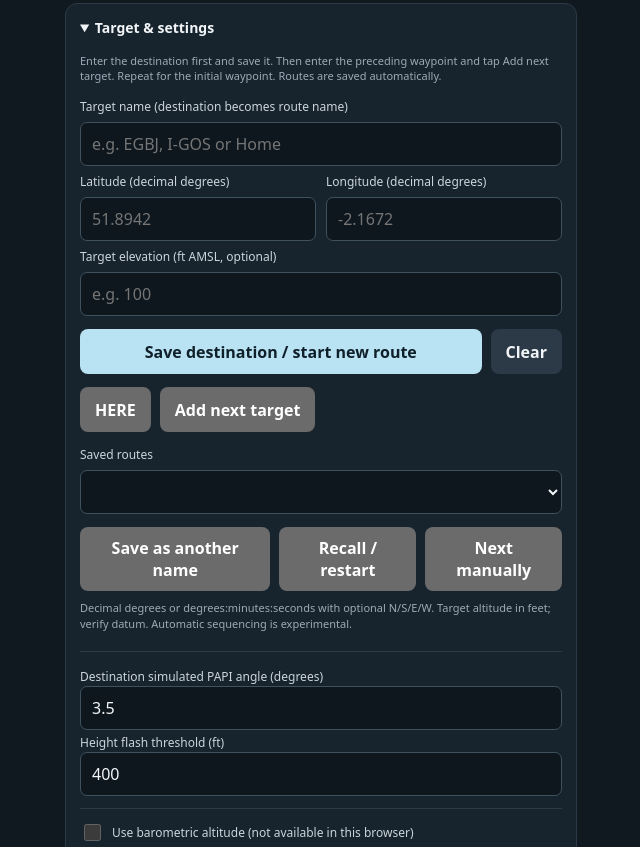
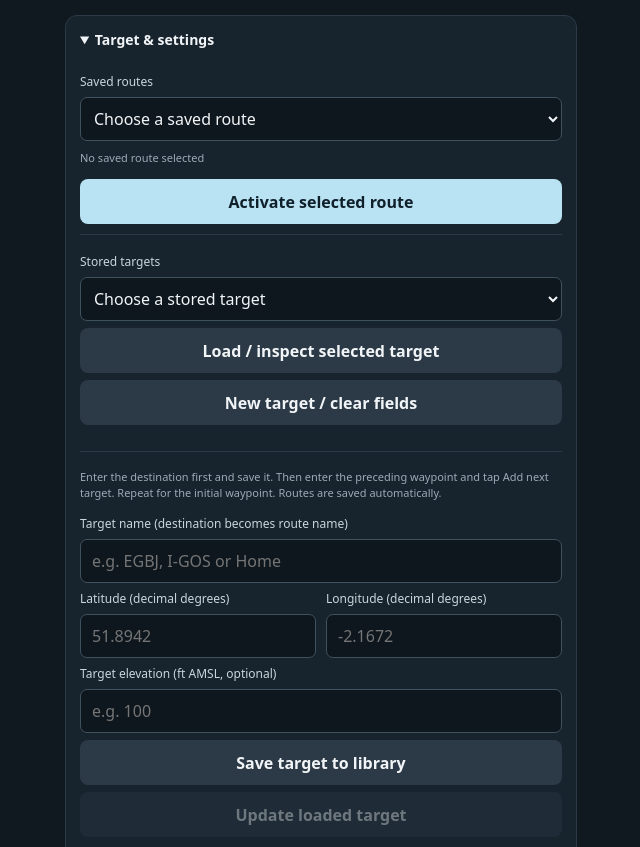
Before and after one commit to angushmac/true-vector, a plain HTML site: page index.html in a window 1280 px wide. Shown: the part 760-1607 px from the top of the page, without its empty margins (319-959 px from the left). Drawn offline with Linux system fonts and the light colour scheme.

Commit message:
Add files via upload

```diff
--- a/app.js
+++ b/app.js
@@ -126,9 +126,19 @@
   }
 
   let route=[], active=0, points=[], saved={}, routeName="";
+  let library=[], editing=null;
+  const sameTarget=(a,b)=>a.name===b.name&&a.lat===b.lat&&a.lon===b.lon&&(a.elevation??null)===(b.elevation??null);
+  function persistLibrary(){localStorage.setItem("tvLibrary",JSON.stringify(library));}
+  function listLibrary(){const old=$("targetLibrary").value;$("targetLibrary").replaceChildren(new Option("Choose a stored target", ""),...library.map((t,i)=>new Option(`${nameOf(t)} | ${t.elevation??"?"} ft | ${t.lat.toFixed(5)}, ${t.lon.toFixed(5)}`,String(i))));$("targetLibrary").value=old;}
+  function addLibrary(t){let i=library.findIndex(x=>sameTarget(x,t));if(i<0){library.push({...t});i=library.length-1;persistLibrary();}listLibrary();return i;}
+  $("loadTarget").onclick=()=>attempt(()=>{if($("targetLibrary").value==="")throw Error("Choose a stored target first");editing=Number($("targetLibrary").value);fill(library[editing]);$("updateStored").disabled=false;$("libraryStatus").textContent="Loaded: inspect or edit below, then update or add to route.";});
+  $("newTarget").onclick=()=>{clearForm();$("libraryStatus").textContent="New target";};
+  $("storeTarget").onclick=()=>attempt(()=>{const t=formTarget();if(!t.name)throw Error("Enter a target name");editing=addLibrary(t);$("targetLibrary").value=String(editing);$("updateStored").disabled=false;$("libraryStatus").textContent="Target saved locally.";});
+  $("updateStored").onclick=()=>attempt(()=>{if(editing===null)return;const t=formTarget();if(!t.name)throw Error("Enter a target name");if(!confirm("Update library target? Existing routes retain their saved coordinates and altitudes; rebuild them to use the change."))return;library[editing]={...t};persistLibrary();listLibrary();$("targetLibrary").value=String(editing);$("libraryStatus").textContent="Target updated. Existing routes unchanged.";});
+
   function nameOf(t){return t.name||`${t.lat.toFixed(5)}, ${t.lon.toFixed(5)}`;}
-  function clearForm(){for(const id of ["targetName","latitude","longitude","targetElevation"])$(id).value="";}
-  function autoSave(){if(!route.length)return;routeName=nameOf(route[route.length-1]);saved[routeName]=route.map(t=>({...t}));localStorage.setItem("tvSaved",JSON.stringify(saved));listSaved();$("savedRoutes").value=routeName;}
+  function clearForm(){editing=null;$("updateStored").disabled=true;for(const id of ["targetName","latitude","longitude","targetElevation"])$(id).value="";}
+  function autoSave(){if(!route.length)return;routeName=nameOf(route[route.length-1]);saved[routeName]=route.map(t=>({...t}));localStorage.setItem("tvSaved",JSON.stringify(saved));listSaved();$("savedRoutes").value=routeName;previewRoute();}
   function parseCoord(value, limit) {
     let t=value.trim().toUpperCase(); if(!t) return NaN;
     const h=t.match(/[NSEW]/g)||[]; if(h.length>1||h.some(x=>limit===90?!/[NS]/.test(x):!/[EW]/.test(x))) return NaN;
@@ -143,15 +153,17 @@
   function resetEta(){state.previousRange=null;state.previousTime=null;state.closingRates=[];}
   function select(){state.target=route[active]||null;resetEta();updateTargetSummary();saveTarget();localStorage.setItem("tvRoute",JSON.stringify({route,active}));$("routeProgress").replaceChildren(...route.map((t,i)=>{const el=document.createElement("div");el.className=i===active?"active-leg":"inactive-leg";el.textContent=`${i===active?"▶ ":""}${i+1}. ${nameOf(t)}${Number.isFinite(t.elevation)?` · ${t.elevation} ft`:""}${i===route.length-1?" · Destination":""}`;return el;}));$("routeList").textContent=route.map((t,i)=>`${i===active?"▶ ":""}${i+1}. ${t.name||t.lat+", "+t.lon}`).join(" · ");if(state.target&&state.fix)render();}
   function attempt(fn){try{fn()}catch(e){alert(e.message)}}
-  $("targetForm").onsubmit=e=>{e.preventDefault();attempt(()=>{const t=formTarget();if(route.length&&!confirm("Start a new route? The existing saved route will remain."))return;route=[t];active=0;select();autoSave();clearForm()})};
-  $("append").onclick=()=>attempt(()=>{if(!route.length)throw Error("Save the destination first");if(route.length>=3)throw Error("Maximum three targets");route.unshift(formTarget());active=0;select();autoSave();clearForm()});
+  $("targetForm").onsubmit=e=>{e.preventDefault();attempt(()=>{const t=formTarget();if(route.length&&!confirm("Start a new route? The existing saved route will remain."))return;addLibrary(t);route=[t];active=0;select();autoSave();clearForm()})};
+  $("append").onclick=()=>attempt(()=>{if(!route.length)throw Error("Save the destination first");if(route.length>=3)throw Error("Maximum three targets");const t=formTarget();addLibrary(t);route.unshift(t);active=0;select();autoSave();clearForm()});
   $("next").onclick=()=>{if(active+1<route.length){active++;select()}};
   $("clearTarget").onclick=()=>{route=[];active=0;select();for(const id of ["distance","bearing","slope","heightDiff","eta","etaNote"])$(id).textContent="—";$("pointer").style.visibility=$("papi").style.visibility="hidden";$("heightDiff").classList.remove("flash")};
   $("here").onclick=()=>attempt(()=>{if(!state.fix||Date.now()-state.fix.timestamp>15000)throw Error("Fresh GPS fix required");fill({name:"HERE",lat:state.fix.latitude,lon:state.fix.longitude,elevation:Number.isFinite(state.fix.altitude)?Math.round(state.fix.altitude*FT_PER_METRE):null});});
   $("importPoints").onchange=async e=>{try{const data=JSON.parse(await e.target.files[0].text());if(!Array.isArray(data)||!data.every(t=>typeof t.name==="string"&&Number.isFinite(t.lat)&&Math.abs(t.lat)<=90&&Number.isFinite(t.lon)&&Math.abs(t.lon)<=180))throw Error("Expected array of name, lat, lon records");points=data;localStorage.setItem("tvPoints",JSON.stringify(points));alert(`${points.length} points imported; verify cycle and coordinates.`)}catch(e){alert(e.message)}};
   $("findPoint").onclick=()=>attempt(()=>{const matches=points.filter(t=>t.name.toUpperCase()===$("lookup").value.trim().toUpperCase());if(matches.length!==1)throw Error(matches.length?"Ambiguous identifier; enter coordinates manually":"No matching imported waypoint");fill({...matches[0],elevation:null})});
   $("findWords").onclick=async()=>{try{const words=$("words").value.trim().replace(/^\/\/\//,"");if(!$("wkey").value)throw Error("API key required");const r=await fetch("https://api.what3words.com/v3/convert-to-coordinates?"+new URLSearchParams({words,key:$("wkey").value}));const d=await r.json();if(!r.ok||!d.coordinates)throw Error(d.error?.message||"Lookup failed");if(d.country!=="GB"&&!confirm(`Result country: ${d.country}. Use it?`))return;fill({name:words,lat:d.coordinates.lat,lon:d.coordinates.lng,elevation:null})}catch(e){alert(e.message)}};
-  function listSaved(){$("savedRoutes").replaceChildren(...Object.keys(saved).map(k=>new Option(k,k)))}
+  function previewRoute(){const r=saved[$("savedRoutes").value];$("savedPreview").textContent=r?r.map(t=>`${nameOf(t)} (${t.elevation??"?"} ft)`).join(" → "):"No saved route selected";}
+  $("savedRoutes").onchange=previewRoute;
+  function listSaved(){const old=$("savedRoutes").value;$("savedRoutes").replaceChildren(new Option("Choose a saved route",""),...Object.keys(saved).map(k=>new Option(k,k)));$("savedRoutes").value=old;previewRoute();}
   $("remember").onclick=()=>{if(!route.length)return;const name=prompt("Route name");if(name){saved[name]=route.map(t=>({...t}));localStorage.setItem("tvSaved",JSON.stringify(saved));listSaved()}};
   $("recall").onclick=()=>{const r=saved[$("savedRoutes").value];if(r){route=r.map(t=>({...t}));active=0;select();clearForm()}};
   let wake=null;async function keepAwake(){if(state.watchId===null||document.hidden)return;try{if(!wake||wake.released)wake=await navigator.wakeLock.request("screen");$("wakeStatus").textContent="Screen wake lock active"}catch(e){$("wakeStatus").textContent="Wake lock unavailable; check Auto-Lock settings"}}
@@ -205,7 +217,7 @@
     }
   } catch (_) { localStorage.removeItem("trueVectorTarget"); }
 
-  try {const r=JSON.parse(localStorage.getItem("tvRoute")||"null");route=r?.route|| (state.target?[state.target]:[]);active=r?.active||0;points=JSON.parse(localStorage.getItem("tvPoints")||"[]");saved=Object.assign(Object.create(null),JSON.parse(localStorage.getItem("tvSaved")||"{}"));listSaved();select();clearForm();}catch(e){}
+  try {const r=JSON.parse(localStorage.getItem("tvRoute")||"null");route=r?.route|| (state.target?[state.target]:[]);active=r?.active||0;points=JSON.parse(localStorage.getItem("tvPoints")||"[]");saved=Object.assign(Object.create(null),JSON.parse(localStorage.getItem("tvSaved")||"{}"));library=JSON.parse(localStorage.getItem("tvLibrary")||"[]");for(const t of [...route,...Object.values(saved).flat()])addLibrary(t);listLibrary();listSaved();select();clearForm();}catch(e){$("libraryStatus").textContent="Could not restore local data: "+e.message;}
   setInterval(()=>{if(state.fix&&Date.now()-state.fix.timestamp>=15000){$("distance").dataset.confidence="poor";setConfidence("poor","Stale GPS fix");$("pointer").style.visibility=$("papi").style.visibility="hidden";$("heightDiff").classList.remove("flash");$("gs").textContent="GS — kt";$("eta").textContent="--:--";}},1000);
   for(const id of ["angle","flash"]){const v=localStorage.getItem("tv-"+id);if(v!==null)$(id).value=v;$(id).onchange=()=>{localStorage.setItem("tv-"+id,$(id).value);if(state.fix)render()}}
   if ("serviceWorker" in navigator && location.protocol.startsWith("http")) {
--- a/index.html
+++ b/index.html
@@ -13,7 +13,7 @@
 <body>
   <main class="app">
     <header class="topbar">
-      <div class="brand">TRUE VECTOR <span class="version">V2.1 LITE · BETA</span></div>
+      <div class="brand">TRUE VECTOR <span class="version">V2.2 LITE · BETA</span></div>
       <div class="status" id="gpsStatus" role="status" aria-live="polite">GPS NOT STARTED</div>
     </header>
 
@@ -56,7 +56,8 @@
 
     <details class="controls" open>
       <summary>Target &amp; settings</summary>
-      <form id="targetForm"><p class="help">Enter the destination first and save it. Then enter the preceding waypoint and tap Add next target. Repeat for the initial waypoint. Routes are saved automatically.</p>
+      <div class="library-panel"><label for="savedRoutes">Saved routes</label><select id="savedRoutes"></select><div id="savedPreview" class="help"></div><button type="button" id="recall" class="primary wide">Activate selected route</button></div>
+      <form id="targetForm"><div class="library-panel"><label for="targetLibrary">Stored targets</label><select id="targetLibrary"></select><button type="button" id="loadTarget" class="secondary wide">Load / inspect selected target</button><button type="button" id="newTarget" class="secondary wide">New target / clear fields</button><div id="libraryStatus" class="help" role="status"></div></div><p class="help">Enter the destination first and save it. Then enter the preceding waypoint and tap Add next target. Repeat for the initial waypoint. Routes are saved automatically.</p>
         <label for="targetName">Target name (destination becomes route name)</label>
         <input id="targetName" type="text" maxlength="40" placeholder="e.g. EGBJ, I-GOS or Home">
         <div class="field-grid">
@@ -71,12 +72,13 @@
         </div>
         <label for="targetElevation">Target elevation (ft AMSL, optional)</label>
         <input id="targetElevation" type="number" step="1" placeholder="e.g. 100">
+        <button type="button" id="storeTarget" class="secondary">Save target to library</button><button type="button" id="updateStored" class="secondary" disabled>Update loaded target</button>
         <div class="form-actions">
           <button type="submit" class="primary">Save destination / start new route</button>
           <button type="button" id="clearTarget" class="secondary">Clear</button>
         </div>
         <div class="form-actions"><button type="button" id="here">HERE</button><button type="button" id="append">Add next target</button></div>
-        <div id="routeList"></div><label>Saved routes</label><select id="savedRoutes"></select><div class="form-actions"><button type="button" id="remember">Save as another name</button><button type="button" id="recall">Recall / restart</button><button type="button" id="next">Next manually</button></div>
+        <div id="routeList"></div><div class="form-actions"><button type="button" id="remember">Save as another name</button><button type="button" id="next">Next manually</button></div>
         <p class="help">Decimal degrees or degrees:minutes:seconds with optional N/S/E/W. Target altitude in feet; verify datum. Automatic sequencing is experimental.</p>
       </form>
       <div class="settings-row"><label>Destination simulated PAPI angle (degrees)</label><input id="angle" type="number" min="1" max="10" step="0.1" value="3.5"><label>Height flash threshold (ft)</label><input id="flash" type="number" min="0" value="400"><div id="wakeStatus"></div></div><div class="settings-row">
--- a/styles.css
+++ b/styles.css
@@ -58,3 +58,5 @@ footer { padding:14px 2px 0; }
 input[type=password],select{width:100%;min-height:44px;background:#0e171e;color:var(--text);border:1px solid #40515e;border-radius:7px;padding:9px;font:inherit}#routeList,#wakeStatus{font-size:12px;color:var(--muted)}
 
 .distance-value #pointer{font-size:60px;margin-left:5px;line-height:1}#gs{font-size:17px}#gpsAltitude{font-size:14px}#routeProgress{margin-top:7px;font-size:14px;line-height:1.5}.active-leg{color:#fff;font-weight:750}.inactive-leg{color:var(--muted)}.flash{animation:flash21 1.8s infinite;border-radius:8px}@keyframes flash21{0%,100%{background:transparent;opacity:1}50%{background:#70451d;opacity:.55}}@media(prefers-reduced-motion:reduce){.flash{animation:none;outline:2px solid currentColor}}.lookup-tools{margin-top:14px;border-top:1px solid var(--line)}.lookup-tools[open]{display:grid;gap:7px}.lookup-tools button{margin:5px 0;width:100%}
+
+#gs,#gpsAltitude,.bearing-line strong{font-size:20px;font-weight:700}.bearing-line{font-size:14px}.eta-metric{padding-right:100px;padding-left:100px}.library-panel{display:grid;gap:7px;border-bottom:1px solid var(--line);padding:10px 0;margin-bottom:8px}.wide{width:100%}.form-actions{flex-wrap:wrap}
--- a/sw.js
+++ b/sw.js
@@ -1,4 +1,4 @@
-const CACHE = "true-vector-v2.1-lite";
+const CACHE = "true-vector-v2.2-lite";
 const ASSETS = ["./","./index.html","./styles.css","./app.js","./manifest.webmanifest","./icon.svg"];
 self.addEventListener("install", event => {
   event.waitUntil(caches.open(CACHE).then(cache => cache.addAll(ASSETS)).then(() => self.skipWaiting()));
```
Also changed, not shown: 1 other file.
